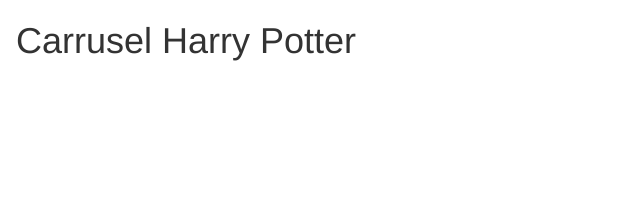
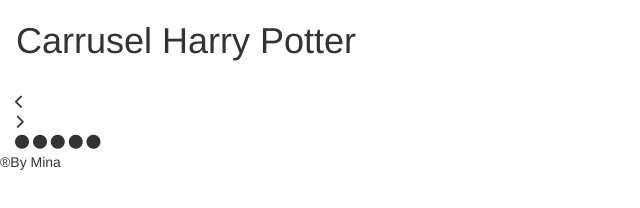
Before and after one commit to MinaRoll/carousel_jquery, a plain HTML site: page index.html in a window 1280 px wide. Shown: the whole page, without its empty margins (0-640 px from the left). Drawn offline with nearby package versions, Linux system fonts and the light colour scheme.

Commit message:
agrego html + footer

```diff
--- a/index.html
+++ b/index.html
@@ -28,8 +28,29 @@
 			<div class="picture" id="pic5"></div>
 		</div>
 
+		<div class="carousel-left">
+			<span class="fa fa-chevron-left"></span>
+		</div>
 
+		<div class="carousel-right">
+			<span class="fa fa-chevron-right"></span>
+		</div>
+
+		<div class="carousel">
+			<span class="fa fa-circle" id="img1"> </span>
+			<span class="fa fa-circle" id="img2"> </span>
+			<span class="fa fa-circle" id="img3"> </span>
+			<span class="fa fa-circle" id="img4"> </span>
+			<span class="fa fa-circle" id="img5"> </span>
+		</div>
 	</div>
+
+	<section>
+		<footer class="el-footer">
+			®By Mina
+		</footer>
+	</section>
+
 	<script src="https://ajax.googleapis.com/ajax/libs/jquery/3.2.1/jquery.min.js"></script>
 
 	<script src="https://maxcdn.bootstrapcdn.com/bootstrap/3.3.7/js/bootstrap.min.js" integrity="sha384-Tc5IQib027qvyjSMfHjOMaLkfuWVxZxUPnCJA7l2mCWNIpG9mGCD8wGNIcPD7Txa" crossorigin="anonymous"></script>
```
